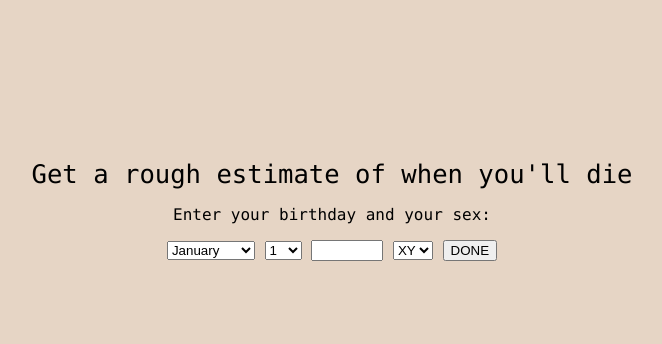
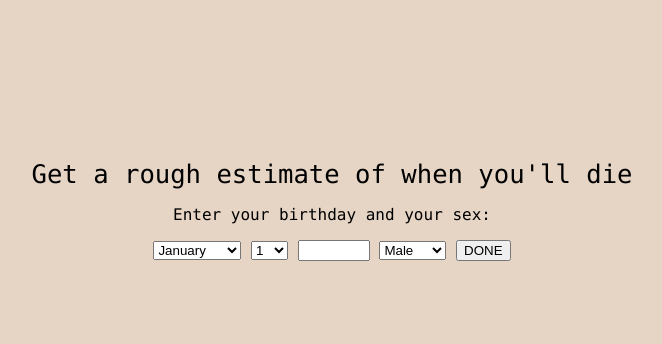
Before and after one commit to coalpha/liveclock, a website: page index.html in a window 1280 px wide. Shown: the part 150-494 px from the top of the page, without its empty margins (308-970 px from the left). Drawn offline with Linux system fonts and the light colour scheme.

Commit message:
Female & Male
At the suggestion of someone, I have changed these to things that people can actually remember.

```diff
--- a/index.html
+++ b/index.html
@@ -17,8 +17,8 @@
       <select id="day"></select>
       <input id="year" type="number" required pattern="\d{4}" min="1900">
       <select id="sex">
-         <option value="XX">XX</option>
-         <option value="XY">XY</option>
+         <option value="XX">Female</option>
+         <option value="XY">Male</option>
       </select>
       <button id="submit">DONE</button>
    </div>
```
